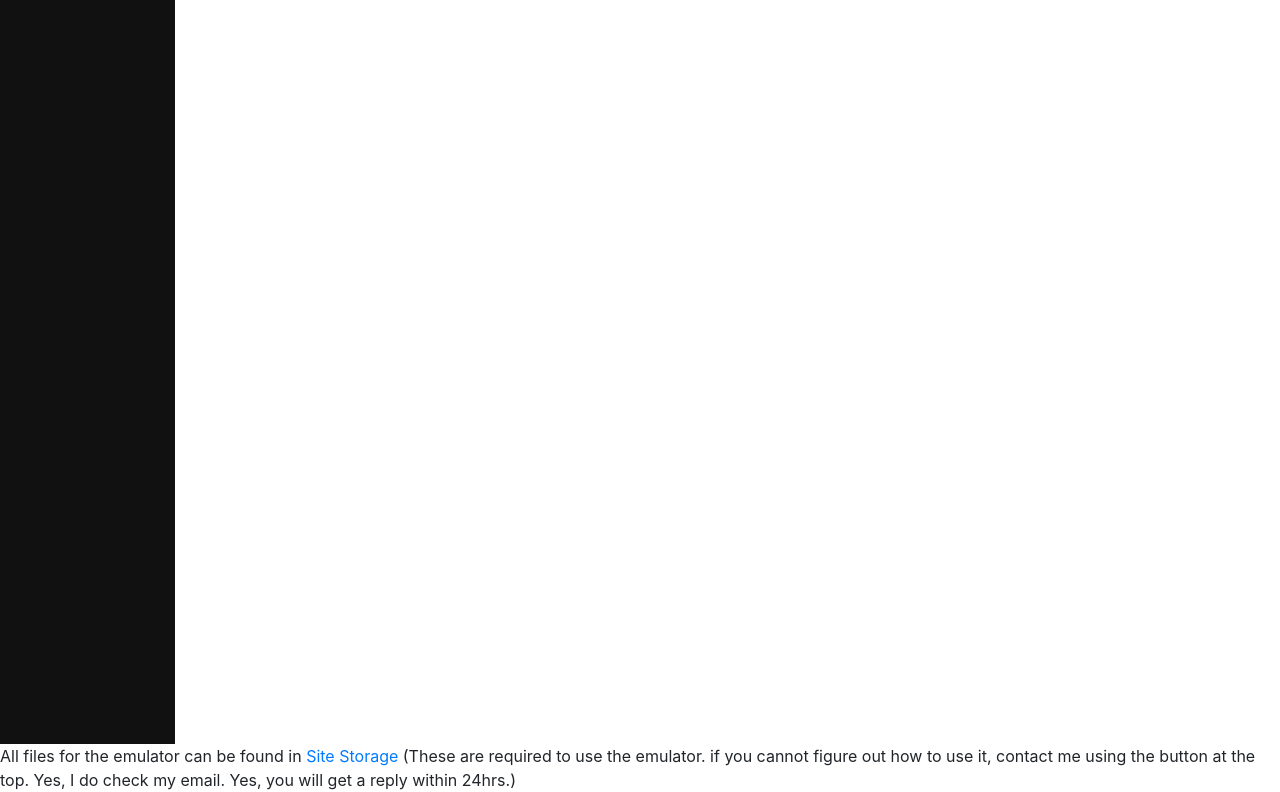
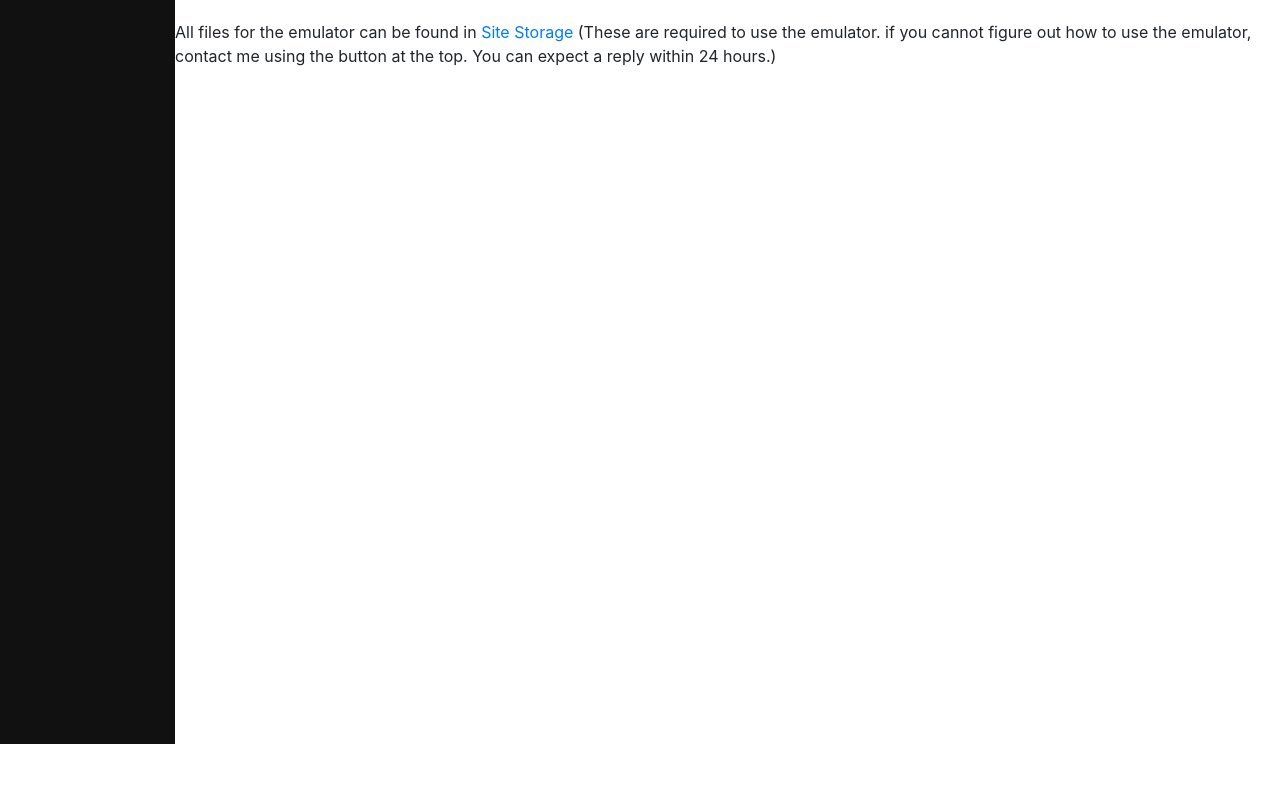
Before and after one commit to SanguineSlayer6/Gam3salot, a plain HTML site: page gba.html in a window 1280 px wide. Shown: the part 860-1652 px from the top of the page. After the commit the page ends 1604 px from the top, so only its background shows below. Drawn offline with nearby package versions, Linux system fonts and the light colour scheme.

Commit message:
Update gba.html

```diff
--- a/gba.html
+++ b/gba.html
@@ -151,13 +151,12 @@
             border-width="100px"
           />
         </p>
-        <div class="message">
+        <p>
           All files for the emulator can be found in
-          <a href="/views/sitestor.html">Site Storage</a> (These are required to
-          use the emulator. if you cannot figure out how to use it, contact me
-          using the button at the top. Yes, I do check my email. Yes, you will
-          get a reply within 24hrs.)
-        </div>
+          <a href="sitestor.html">Site Storage</a> (These are required to
+          use the emulator. if you cannot figure out how to use the emulator, contact me
+          using the button at the top. You can expect a reply within 24 hours.)
+        </p>
       </div>
     </div>
   </body>
```
